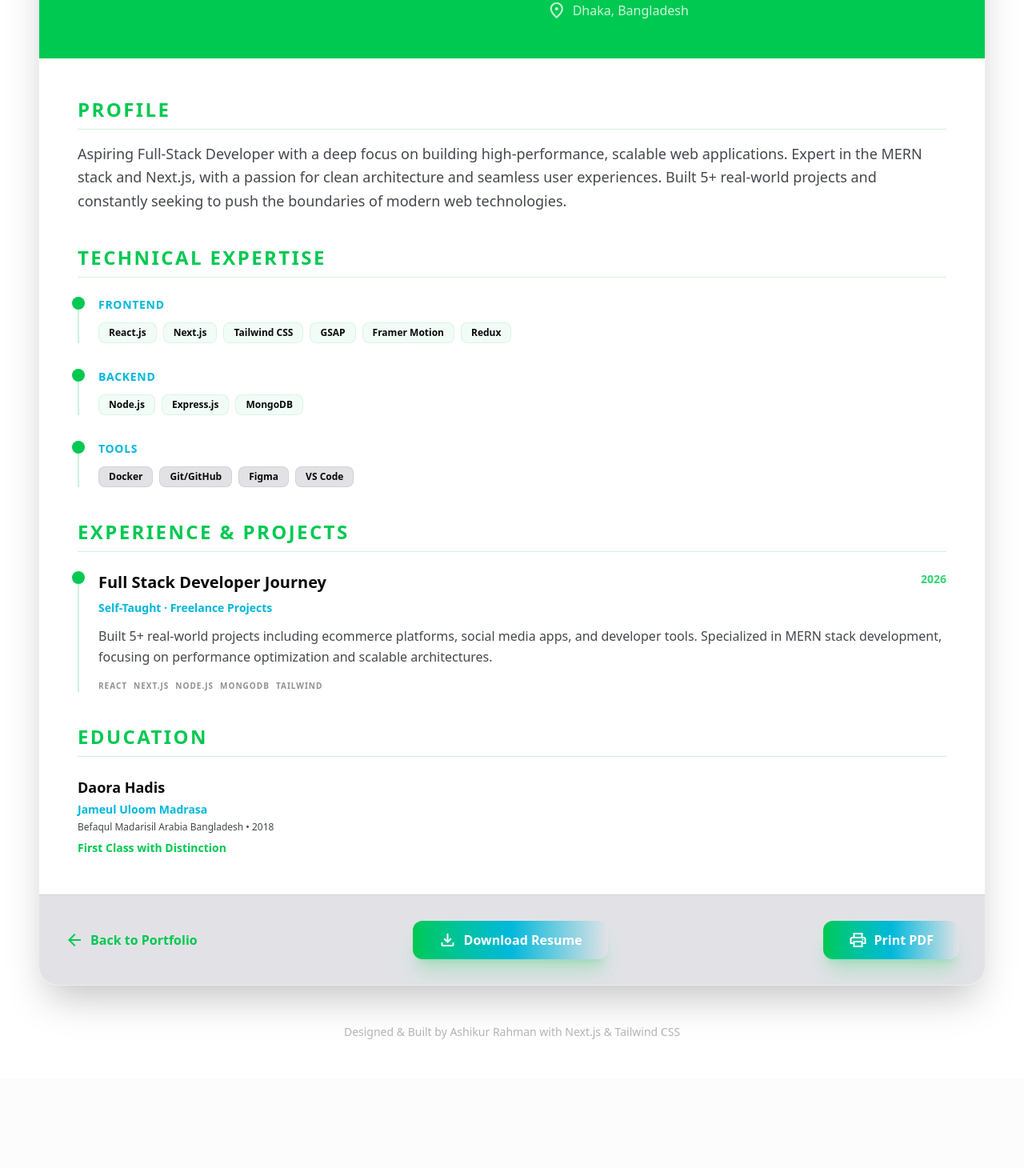
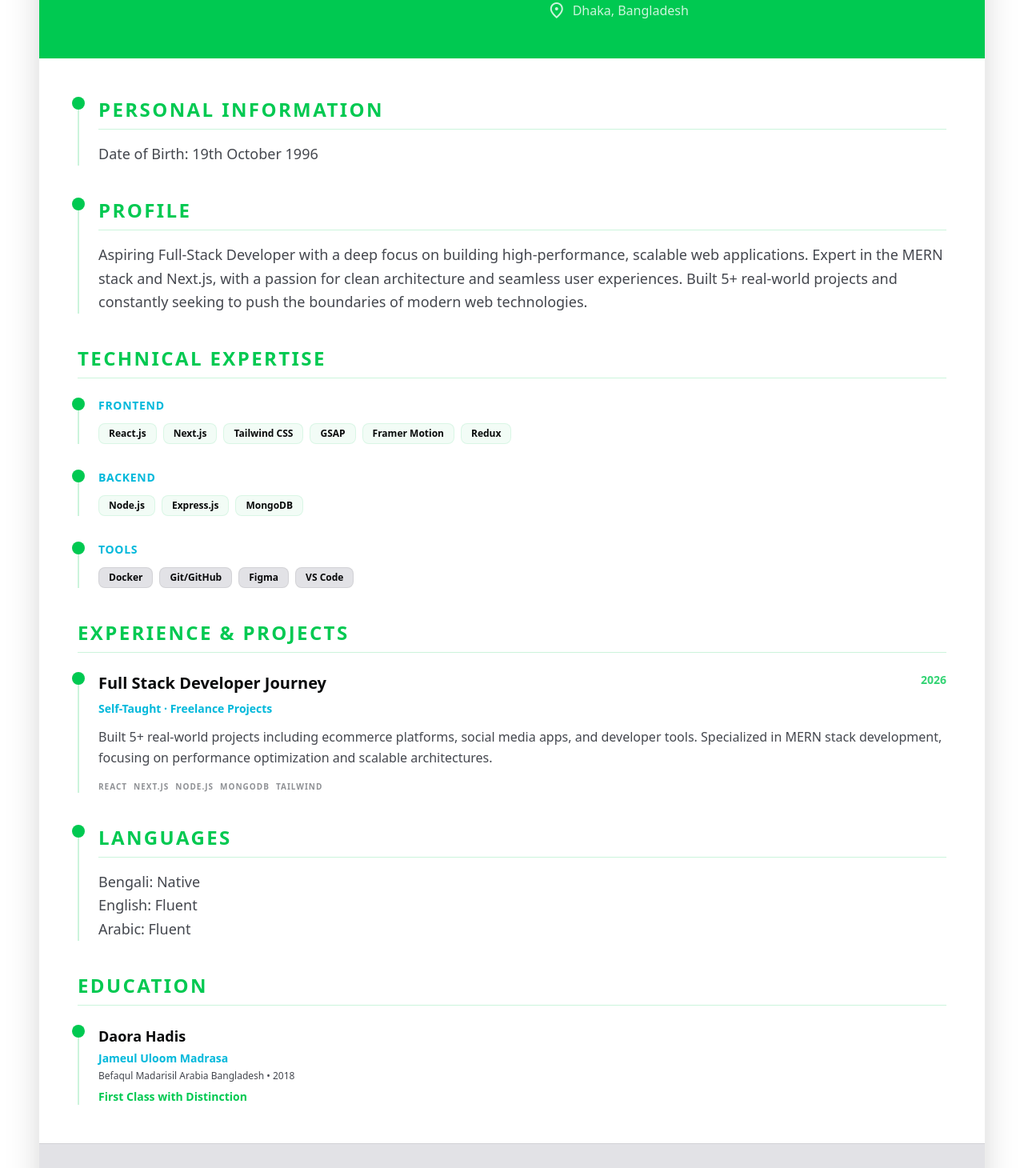
Before and after one commit to Ashikurrahman-dev-web/Portfolio, a Next.js app: page /resume in a window 1280 px wide. Shown: the part 240-1700 px from the top of the page at 80% size. Before the commit the page ends 1588 px from the top, so only its background shows below. Built offline with nearby package versions, Linux system fonts and the light colour scheme.

Commit message:
More changes

```diff
--- a/src/app/resume/page.jsx
+++ b/src/app/resume/page.jsx
@@ -78,7 +78,7 @@ const ResumePage = () => {
             </motion.p>
           </div>
           <div className="flex flex-col gap-2 text-sm sm:text-base opacity-80 font-medium">
-            <h1 className="text-xl sm:text-2xl font-bold opacity-90 mt-2">Contact me</h1>
+            <h1 className="text-2xl font-bold mt-2">Contact me</h1>
             <span className="flex items-center gap-2">
               <span className="material-symbols-outlined text-sm">phone</span>
               {data.contact.phone}
@@ -88,7 +88,7 @@ const ResumePage = () => {
               {data.contact.email}
             </span>
             <span className="flex items-center gap-2">
-              <span className="material-symbols-outlined text-sm">linkedin</span>
+              <span className="material-symbols-outlined text-sm">linkedIn</span>
               {data.contact.linkedin}
             </span>
             <span className="flex items-center gap-2">
@@ -99,14 +99,34 @@ const ResumePage = () => {
         </header>
 
         <div className="p-8 sm:p-12 space-y-10">
+          <section>
+  <div className="relative pl-6 border-l-2 border-green-500/20 print:border-gray-200">
 
+    <div className="absolute -left-[9px] top-0 w-4 h-4 rounded-full bg-green-500 print:bg-black" />
+
+    <h2 className="text-2xl font-black uppercase tracking-widest text-green-500 mb-4 border-b border-green-500/20 pb-2 print:text-black">
+      Personal Information
+    </h2>
+
+    <p className="text-on-surface-variant leading-relaxed text-lg print:text-black">
+     Date of Birth: 19th October 1996
+    </p>
+  </div>
+</section>
           <section>
+  <div className="relative pl-6 border-l-2 border-green-500/20 print:border-gray-200">
+
+    <div className="absolute -left-[9px] top-0 w-4 h-4 rounded-full bg-green-500 print:bg-black" />
+
     <h2 className="text-2xl font-black uppercase tracking-widest text-green-500 mb-4 border-b border-green-500/20 pb-2 print:text-black">
       Profile
     </h2>
+
     <p className="text-on-surface-variant leading-relaxed text-lg print:text-black">
       {data.summary}
     </p>
+
+  </div>
 </section>
 <section>
   <h2 className="text-2xl font-black uppercase tracking-widest text-green-500 mb-6 border-b border-green-500/20 pb-2 print:text-black">
@@ -203,19 +223,57 @@ const ResumePage = () => {
               ))}
             </div>
           </section>
+<section>
+  <div className="relative pl-6 border-l-2 border-green-500/20 print:border-gray-200">
 
+    <div className="absolute -left-[9px] top-0 w-4 h-4 rounded-full bg-green-500 print:bg-black" />
+
+    <h2 className="text-2xl font-black uppercase tracking-widest text-green-500 mb-4 border-b border-green-500/20 pb-2 print:text-black">
+      Languages
+    </h2>
+
+    <p className="text-on-surface-variant leading-relaxed text-lg print:text-black">
+      Bengali: Native
+    </p>
+    <p className="text-on-surface-variant leading-relaxed text-lg print:text-black">
+      English: Fluent
+    </p>
+    <p className="text-on-surface-variant leading-relaxed text-lg print:text-black">
+      Arabic: Fluent
+    </p>
+  </div>
+</section>
           {/* Education */}
           <section>
   <h2 className="text-2xl font-black uppercase tracking-widest text-green-500 mb-6 border-b border-green-500/20 pb-2 print:text-black">
     Education
   </h2>
+
   <div className="grid sm:grid-cols-2 gap-8">
     {data.education.map((edu, i) => (
-                <div key={i} className="space-y-1">
-                  <h3 className="text-lg font-bold text-on-background print:text-black">{edu.degree}</h3>
-                  <p className="text-sm font-bold text-cyan-500 print:text-black">{edu.institution}</p>
-                  <p className="text-xs text-on-surface-variant font-medium print:text-black">{edu.board} • {edu.period}</p>
-                  <p className="text-sm font-black text-green-500 mt-2 print:text-black">{edu.result}</p>
+      <div
+        key={i}
+        className="relative pl-6 border-l-2 border-green-500/20 print:border-gray-200"
+      >
+        <div className="absolute -left-[9px] top-0 w-4 h-4 rounded-full bg-green-500 print:bg-black" />
+
+        <div className="space-y-1">
+          <h3 className="text-lg font-bold text-on-background print:text-black">
+            {edu.degree}
+          </h3>
+
+          <p className="text-sm font-bold text-cyan-500 print:text-black">
+            {edu.institution}
+          </p>
+
+          <p className="text-xs text-on-surface-variant font-medium print:text-black">
+            {edu.board} • {edu.period}
+          </p>
+
+          <p className="text-sm font-black text-green-500 mt-2 print:text-black">
+            {edu.result}
+          </p>
+        </div>
       </div>
     ))}
   </div>
@@ -228,14 +286,6 @@ const ResumePage = () => {
             <span className="material-symbols-outlined">arrow_back</span>
             Back to Portfolio
           </Link>
-          <a
-  href="/Resume.pdf"
-  download
-  className="bg-gradient-to-r from-green-500 via-cyan-500 text-white px-8 py-3 rounded-xl font-bold shadow-xl shadow-green-500/20 hover:scale-105 transition-all flex items-center gap-2"
->
-  <span className="material-symbols-outlined">download</span>
-  Download Resume
-</a>
           <button
             onClick={handlePrint}
             className="bg-gradient-to-r from-green-500 via-cyan-500 text-white px-8 py-3 rounded-xl font-bold shadow-xl shadow-green-500/20 hover:scale-105 transition-all flex items-center gap-2"
```
Also changed, not shown: 1 other file (tests, documents, lock files or other folders). Lines whose indentation alone changed are shown as unchanged.
